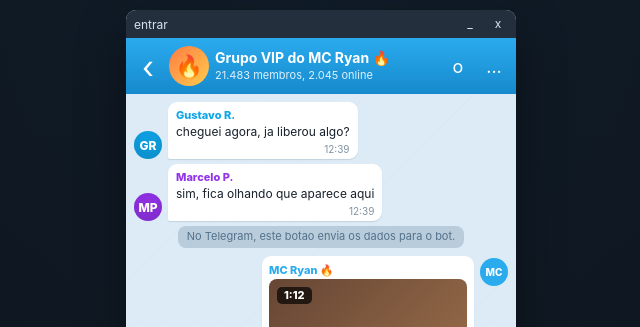
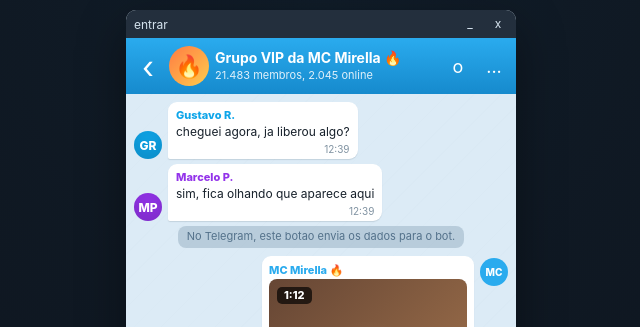
Before and after one commit to Marchesini8/miniapptelegram, a website: page index.html in a window 1280 px wide. Both pictures are taken after a click on the button "Continuar". Shown: the top 327 px of the page, 319-959 px from the left. Drawn offline with Linux system fonts and the light colour scheme.

Commit message:
Rename group to MC Mirella VIP

```diff
--- a/app.js
+++ b/app.js
@@ -25,7 +25,7 @@
   fe: { name: "Felipe A.", initials: "FA", color: "#7c3aed" },
   ro: { name: "Rodrigo T.", initials: "RT", color: "#ea580c" },
   ig: { name: "Igor M.", initials: "IM", color: "#0891b2" },
-  me: { name: "MC Ryan \u{1F525}", initials: "MC", color: "#2aabee" },
+  me: { name: "MC Mirella \u{1F525}", initials: "MC", color: "#2aabee" },
 };
 
 const videos = [
@@ -420,7 +420,7 @@
 sendDataButton.addEventListener("click", () => {
   const payload = {
     action: "grupo_interativo_aberto",
-    group: "Grupo VIP do MC Ryan",
+    group: "Grupo VIP da MC Mirella",
     currentStep,
   };
 
--- a/index.html
+++ b/index.html
@@ -4,7 +4,7 @@
     <meta charset="utf-8" />
     <meta name="viewport" content="width=device-width, initial-scale=1, viewport-fit=cover" />
     <meta name="theme-color" content="#2aabee" />
-    <title>Grupo VIP do MC Ryan</title>
+    <title>Grupo VIP da MC Mirella</title>
     <script src="https://telegram.org/js/telegram-web-app.js"></script>
     <link rel="stylesheet" href="./styles.css" />
   </head>
@@ -21,7 +21,7 @@
           <button class="back-button" aria-label="Voltar">&lsaquo;</button>
           <div class="group-photo" aria-label="Foto do grupo">&#128293;</div>
           <div class="group-title">
-            <strong id="group-name">Grupo VIP do MC Ryan &#128293;</strong>
+            <strong id="group-name">Grupo VIP da MC Mirella &#128293;</strong>
             <span id="group-status">114 membros, 23.6k online</span>
           </div>
           <button class="header-icon" aria-label="Pesquisar">o</button>
```
